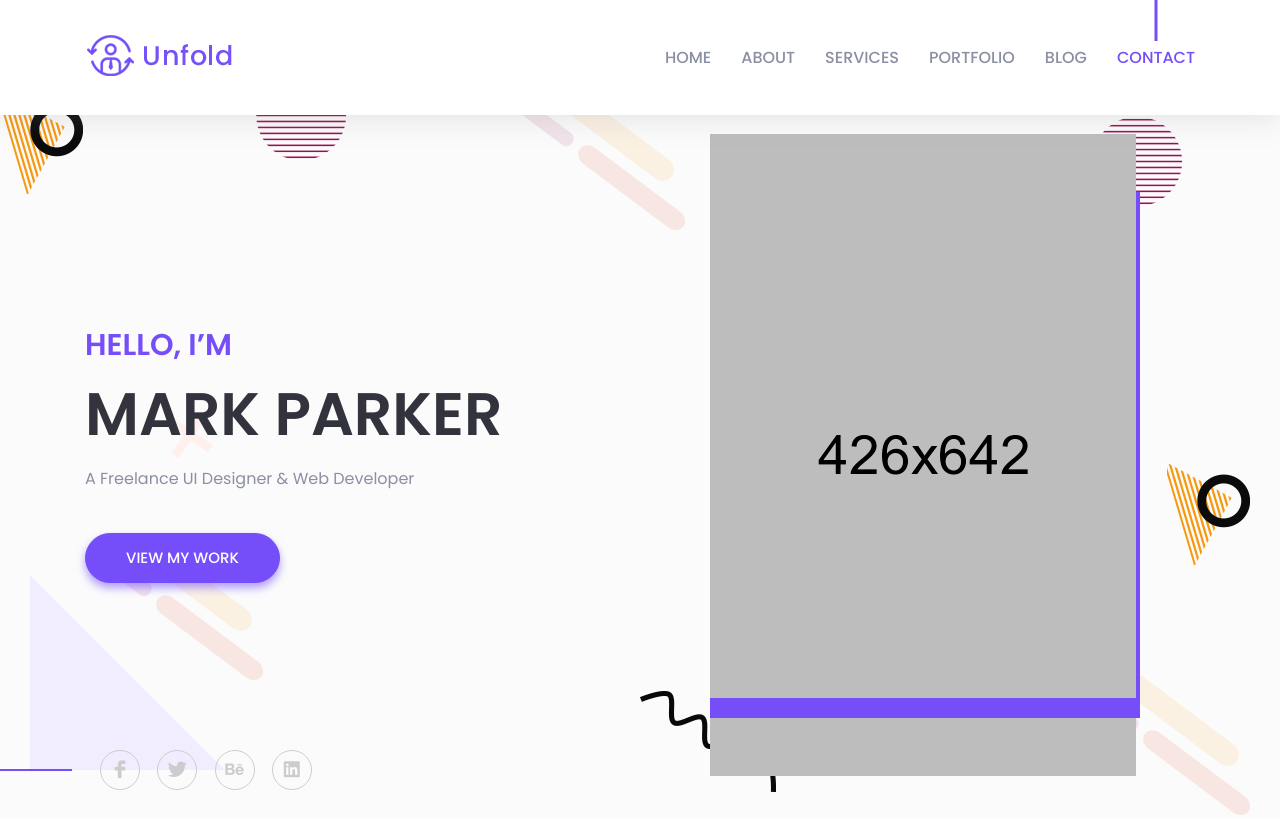
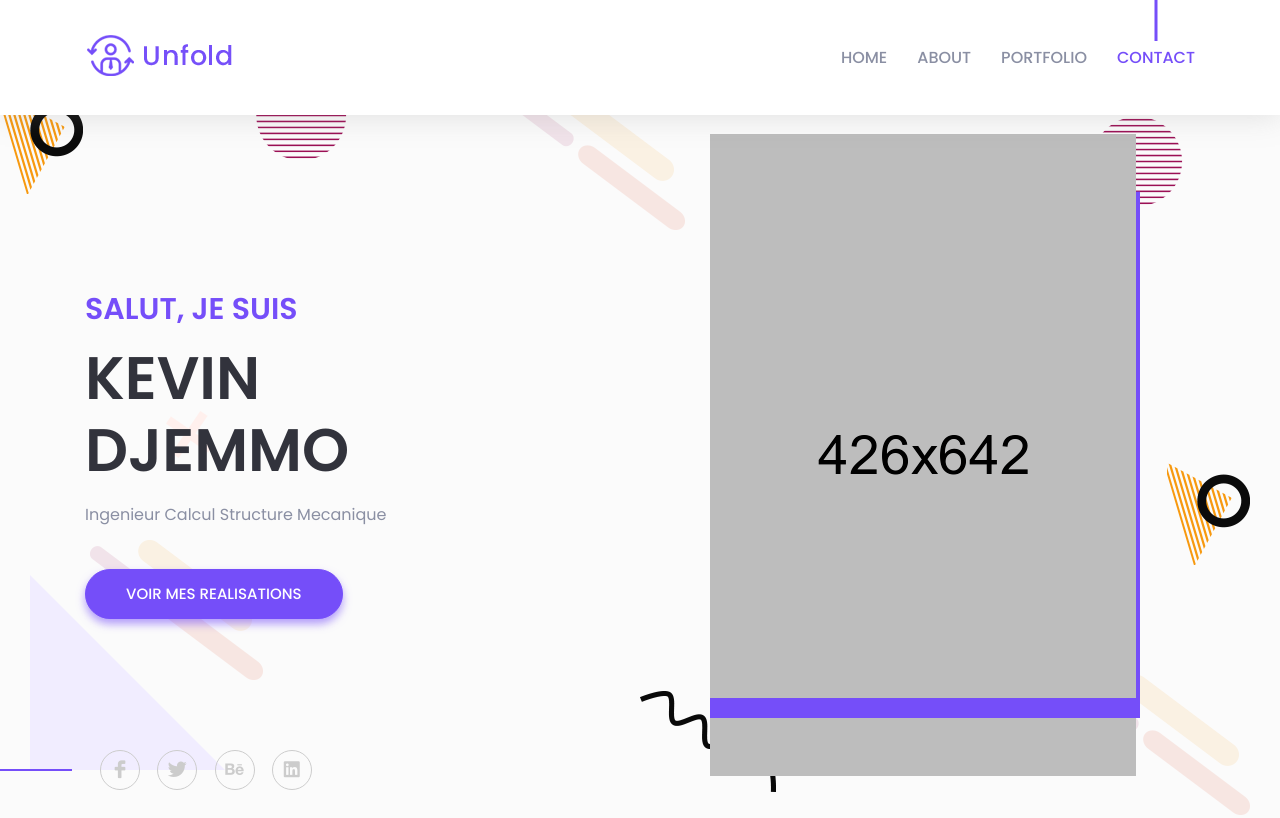
Before and after one commit to kagar1/sitedjems, a plain HTML site: page index.html in a window 1280 px wide. Shown: the top 818 px of the page. Drawn offline with Linux system fonts and the light colour scheme; files whose address does not match are found by name.

Commit message:
editing name done

```diff
--- a/index.html
+++ b/index.html
@@ -10,7 +10,7 @@
     <meta name="viewport" content="width=device-width, initial-scale=1, shrink-to-fit=no">
 
     <!--====== Title ======-->
-    <title>Unfold - Personal Portfolio & CV Template</title>
+    <title>Kevin | Djemmo</title>
 
     <!--====== Favicon Icon ======-->
     <link rel="shortcut icon" href="assets/images/favicon.png" type="image/png">
@@ -77,9 +77,8 @@
                                 <ul class="navbar-nav ml-auto">
                                     <li class="nav-item active"><a class="page-scroll" href="#home">Home</a></li>
                                     <li class="nav-item"><a class="page-scroll" href="#about">About</a></li>
-                                    <li class="nav-item"><a class="page-scroll" href="#service">Services</a></li>
+
                                     <li class="nav-item"><a class="page-scroll" href="#work">Portfolio</a></li>
-                                    <li class="nav-item"><a class="page-scroll" href="#blog">Blog</a></li>
                                     <li class="nav-item"><a class="page-scroll" href="#contact">Contact</a></li>
                                 </ul>
                             </div> <!-- navbar collapse -->
@@ -124,10 +123,10 @@
                 <div class="row align-items-center">
                     <div class="col-xl-5 col-lg-6">
                         <div class="header-content-right">
-                            <h4 class="sub-title">Hello, I’m</h4>
-                            <h1 class="title">Mark Parker</h1>
-                            <p>A Freelance UI Designer & Web Developer</p>
-                            <a class="main-btn" href="#work">View my Work</a>
+                            <h4 class="sub-title">Salut, Je suis</h4>
+                            <h1 class="title">Kevin Djemmo</h1>
+                            <p>Ingenieur Calcul Structure Mecanique</p>
+                            <a class="main-btn" href="#work">Voir Mes Realisations</a>
                         </div> <!-- header content right -->
                     </div>
                     <div class="col-lg-6 offset-xl-1">
```
Also changed, not shown: package-lock.json (added).
